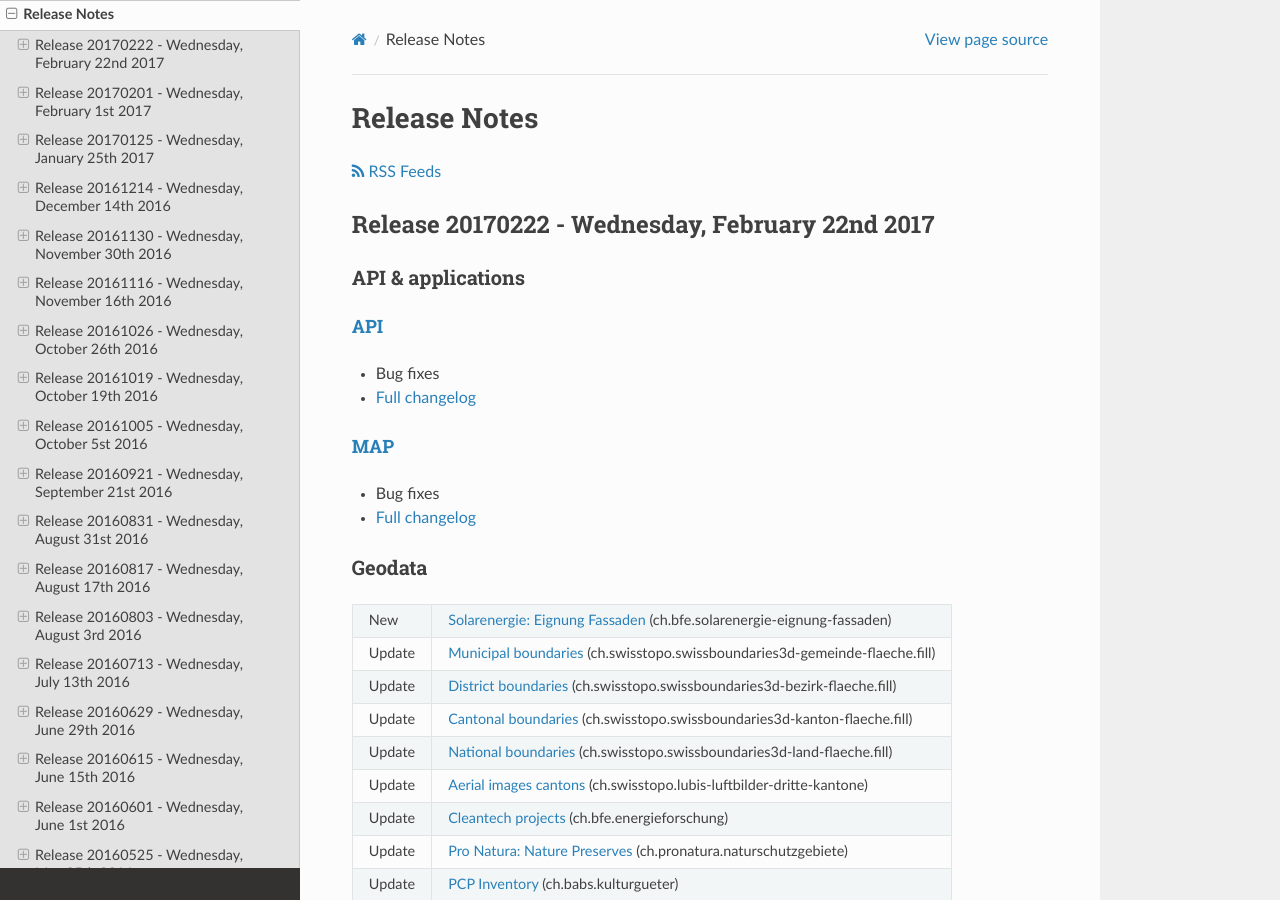
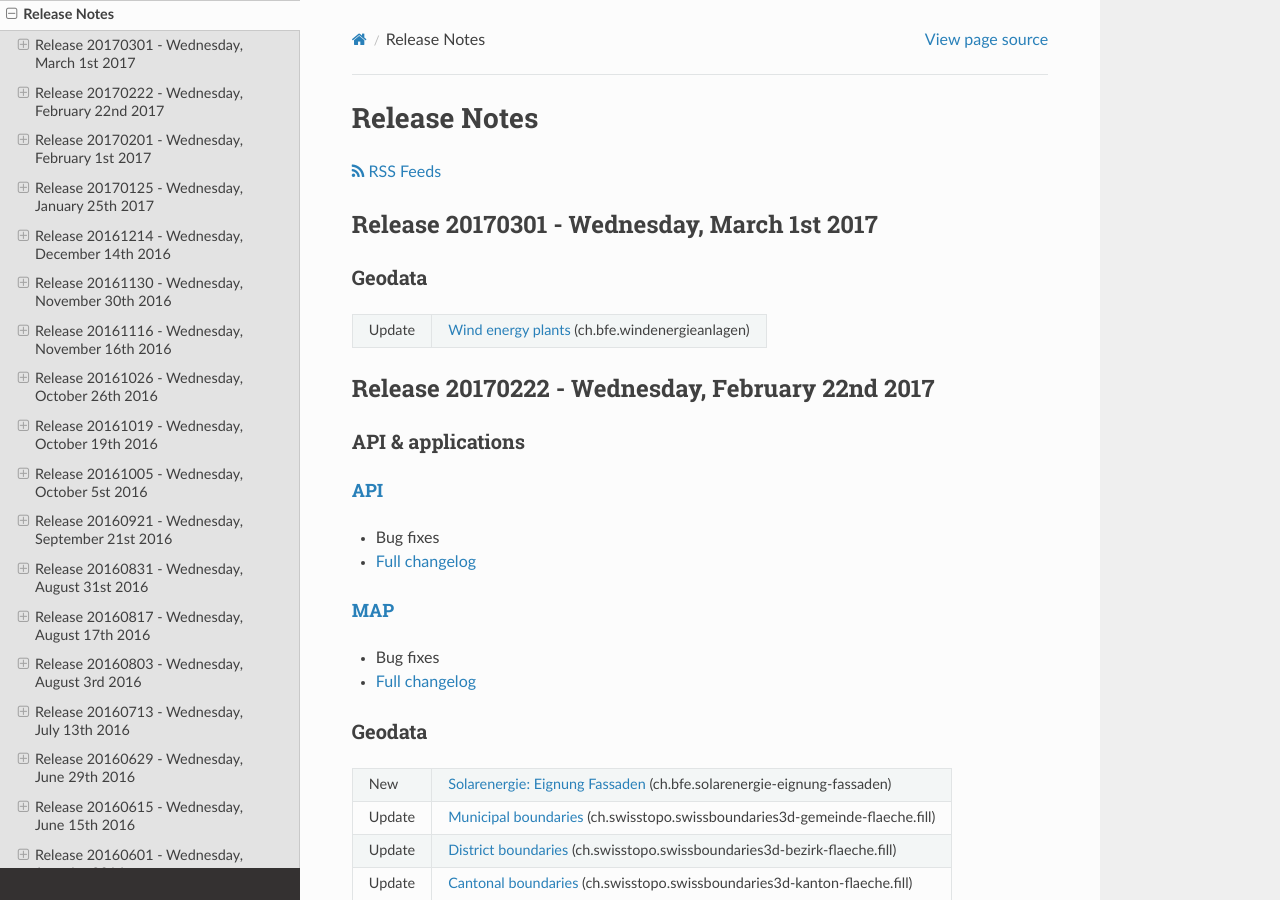
Before and after one commit to swisstopo-test/doc-chsdi3, a Sphinx documentation site: the page built from source/releasenotes/index.rst, in a window 1280 px wide and 900 px high. Built offline with Sphinx 7.4.7 and the Read the Docs theme 2.0.0, drawn with Linux system fonts in a browser that asks for light colours.

Commit message:
Add update of Windenergieanlagen

```diff
--- a/source/releasenotes/index.rst
+++ b/source/releasenotes/index.rst
@@ -14,6 +14,19 @@ Release Notes
 
     <p><a class="reference external" href="rss2.xml"> <i class="fa fa-rss"> RSS Feeds </i></a></p>
 
+
+.. _releasenotes_20170301:
+   *******
+
+Release 20170301 - Wednesday, March 1st 2017
+------------------------------------------------
+
+Geodata
+*******
+
++--------+--------------------------------------------------------------------------------------------------------------------------------------------------------------------------------------------------+
+| Update | `Wind energy plants <//map.geo.admin.ch/?layers=ch.bfe.windenergieanlagen>`__ (ch.bfe.windenergieanlagen)                                                                                        |
++--------+--------------------------------------------------------------------------------------------------------------------------------------------------------------------------------------------------+
 
 .. _releasenotes_20170222:
    *******
```
